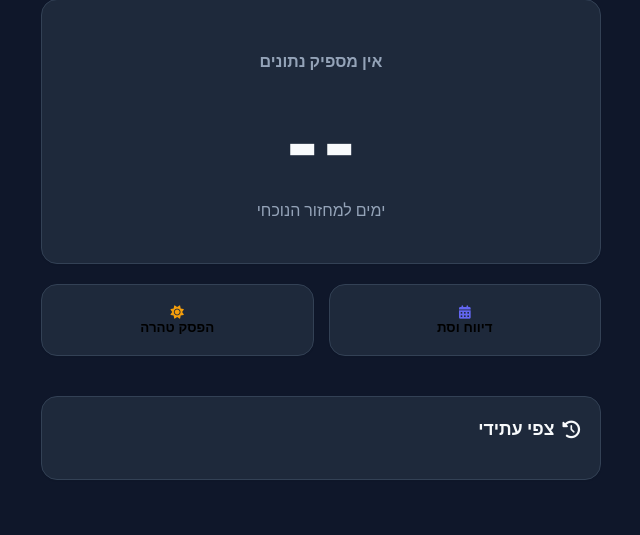
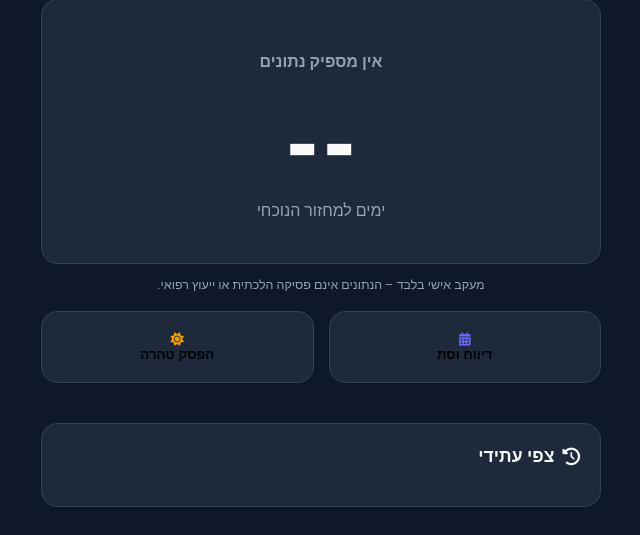
Before and after one commit to mv89-heb/cycleflow, a Flask app: page / in a window 1280 px wide. Shown: the part 84-619 px from the top of the page, without its empty margins (319-959 px from the left). Run offline with Flask 3, Linux system fonts and the light colour scheme.

Commit message:
ui: show a persistent halacha and medical disclaimer

```diff
--- a/templates/index.html
+++ b/templates/index.html
@@ -56,6 +56,7 @@
                 <div class="sub-text">ימים למחזור הנוכחי</div>
                 <div id="clean_days_container" class="clean-days-wrapper hidden"></div>
             </div>
+<div class="text-muted" style="font-size:0.78rem; text-align:center; margin:-8px 0 16px; line-height:1.5">מעקב אישי בלבד – הנתונים אינם פסיקה הלכתית או ייעוץ רפואי.</div>
             <div class="action-grid">
                 <button class="card glass text-center interactive-card" data-action="switchTab" data-tab="calendar"><i class="fas fa-calendar-alt text-primary"></i><div class="font-bold">דיווח וסת</div></button>
                 <button class="card glass text-center interactive-card" data-action="doHefsekDirect"><i class="fas fa-sun text-warning"></i><div class="font-bold">הפסק טהרה</div></button>
```
